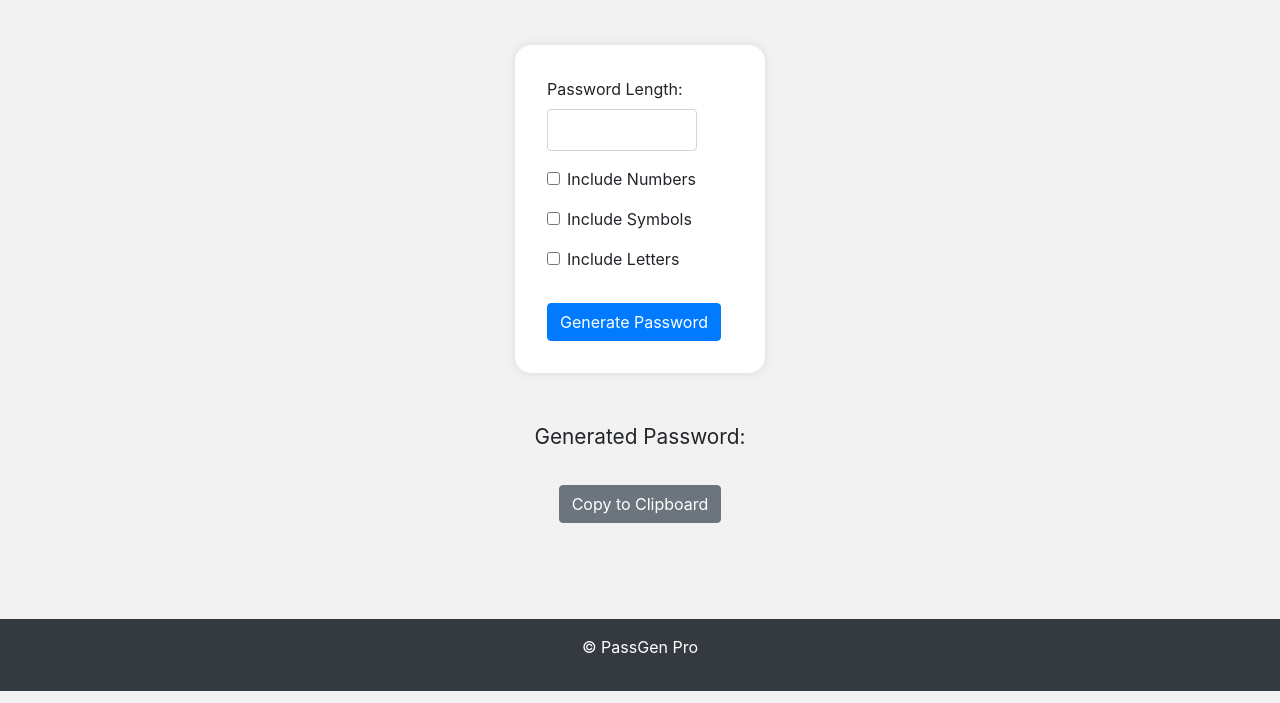
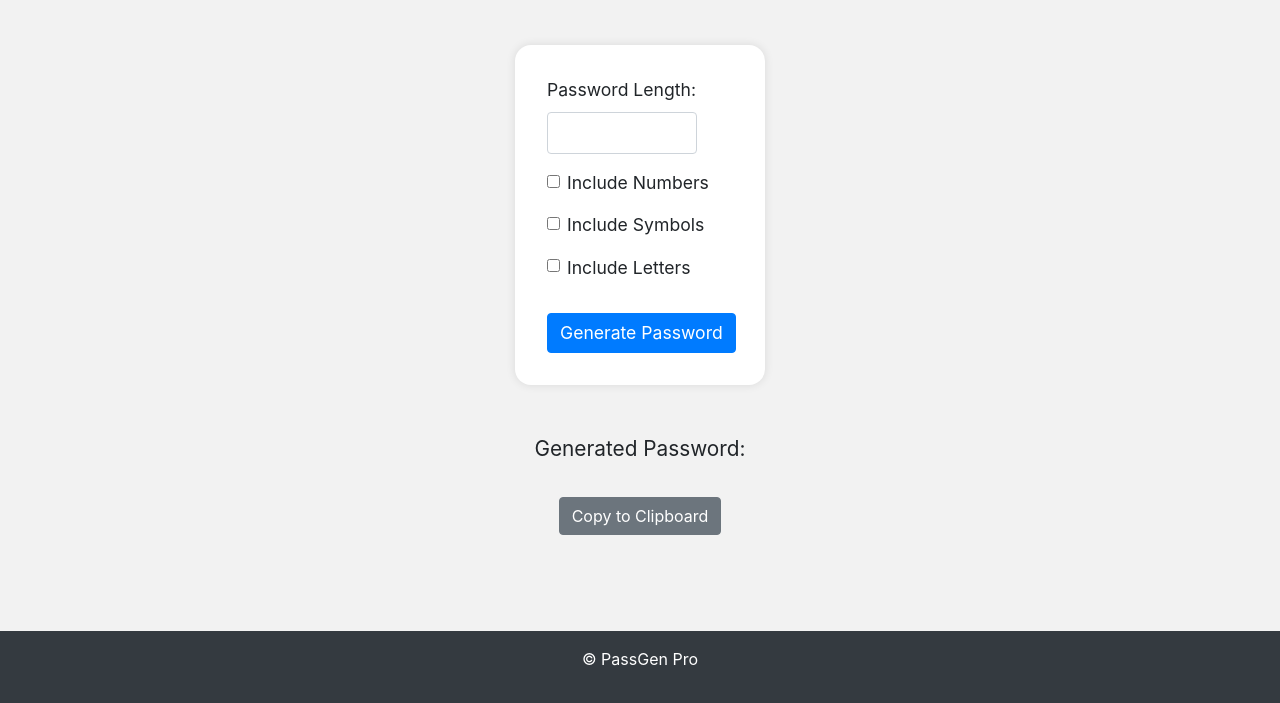
Before and after one commit to MarquelDThompson/PassGen-Pro, a plain HTML site: page index.html in a window 1280 px wide. Shown: the part 177-880 px from the top of the page. Drawn offline with nearby package versions, Linux system fonts and the light colour scheme.

```diff
--- a/styles.css
+++ b/styles.css
@@ -16,7 +16,7 @@ body {
     box-shadow: 0 0 10px rgba(0, 0, 0, 0.1);
     width: 250px;
     margin: 0 auto;
-    font-size: 1.rem;
+    font-size: 1.1rem;
   }
 
   /* Style for password length input */
@@ -36,6 +36,7 @@ body {
   /* Style for generate password button */
   button[type="submit"] {
     margin-top: 1rem;
+    font-size: 1.1rem;
   }
 
   /* Style for copy to clipboard button */
```
Also changed, not shown: index.html (+16 -2 lines), passGen.js (+26 -1 lines).
